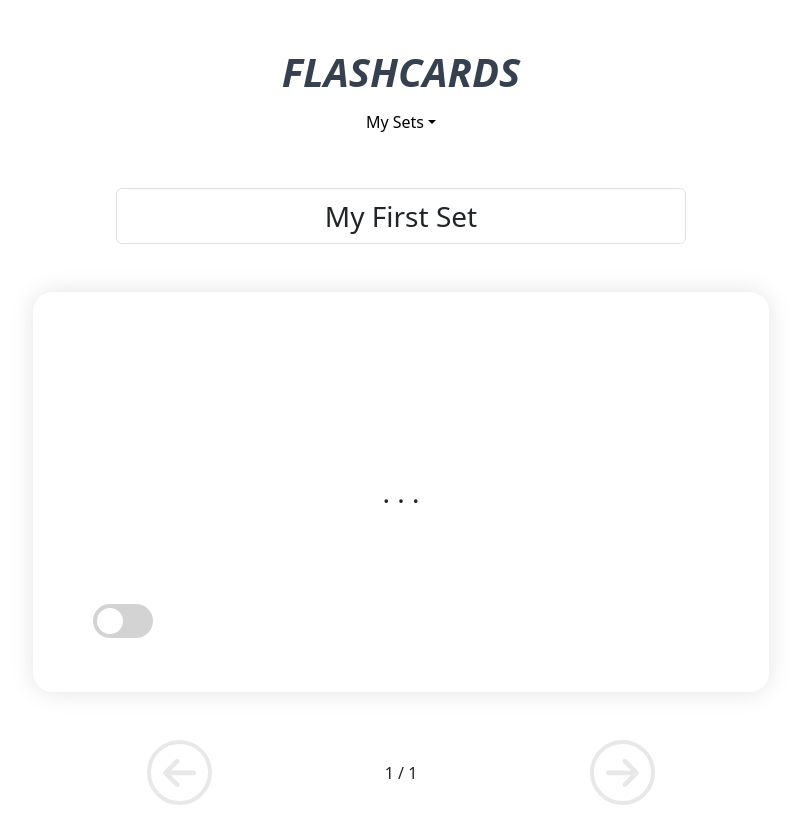
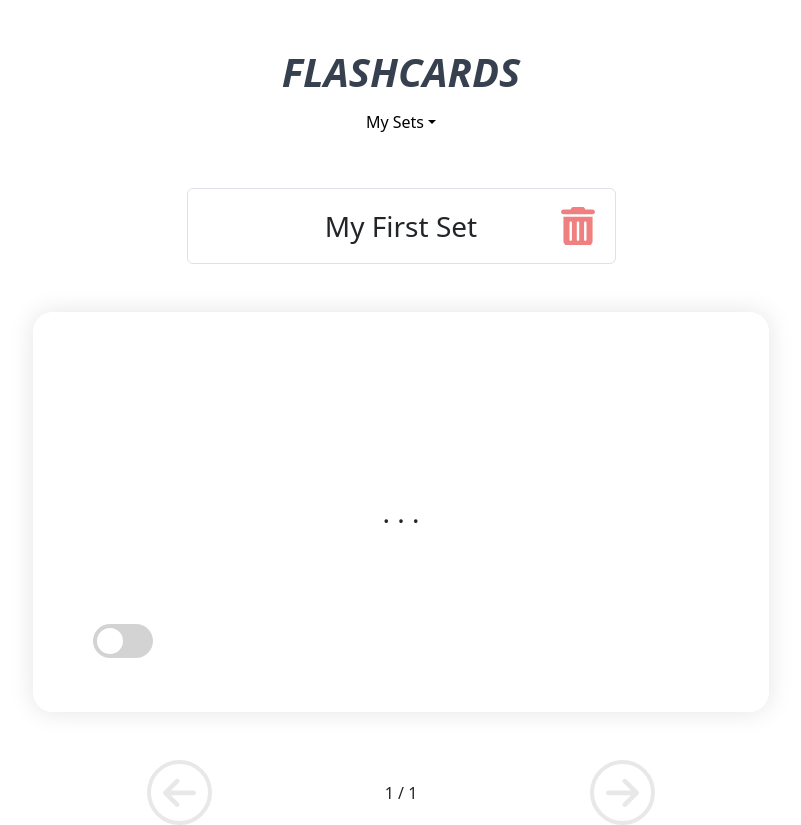
Before and after one commit to peter-tres/flashcards-project, a React (Vite) app: page / in a window 1280 px wide. Shown: the top 825 px of the page, without its empty margins (239-1040 px from the left). Built offline with nearby package versions, Linux system fonts and the light colour scheme.

Commit message:
tentative complete

```diff
--- a/src/App.jsx
+++ b/src/App.jsx
@@ -32,22 +32,34 @@ function clamp(num, min, max) {
 }
 
 
+function loadData(){
+  const data = JSON.parse(localStorage.getItem("data"));
+  return data
+}
+
+function initializeSets(){
+  const data = loadData();
+
+  let id = createSetID();
+  let new_set = {[id]: createSet("My First Set", id)}
+
+
+  return data? data : new_set
+}
+
 
 function App() {
 
-  const [sets, setSets] = useState(
-    () => {
-      let id = createSetID();
 
-      return {[id]: createSet("My First Set", id)}
-    }
 
-  );
-
+  const [sets, setSets] = useState(()=>initializeSets());
   const [currentCard,setCurrentCard] = useState(0);
-
   const [selectedSet, setSelectedSet] = useState(Object.keys(sets)[0]);
 
+  const saveData = () => {
+    localStorage.setItem("data", JSON.stringify(sets));
+
+  }
 
   const switchToSet = (set_name) => {
     setCurrentCard(0);
@@ -67,13 +79,34 @@ function App() {
 
   }
 
+  const deleteSet = (id) => {
+
+    if (Object.keys(sets).length < 2) return;
+
+    const new_sets = {...sets};
+    delete new_sets[id];
+
+
+    const keys = Object.keys(new_sets);
+
+    const new_selected =
+    id == selectedSet ? keys[keys.length-1] : selectedSet;
+
+    setSelectedSet(new_selected);
+    setSets(new_sets);
+
+  }
+
   const addSet = (name) => {
     let new_set = createSet(name);
     setSets({
       ...sets,
       [new_set.id]: new_set
     });
+
     setSelectedSet(new_set.id);
+
+
 
   }
 
@@ -86,10 +119,9 @@ function App() {
           cards: [...sets[id].cards, createCard()]
         }
       }
-
-
     )
     setCurrentCard(sets[selectedSet].cards.length);
+
   }
 
   const deleteCurrentCard = (id) => {
@@ -121,7 +153,17 @@ function App() {
         cards: sets[id].cards.map((c,i)=> i==currentCard? {...c, [k]:v}:c)
       }
     })
+
   }
+
+
+  useEffect(() => {
+    if (!(selectedSet in sets)) {
+      setSelectedSet(Object.keys(sets)[0])
+    }
+    saveData();
+
+  },[sets, selectedSet])
 
 
 
@@ -135,7 +177,8 @@ function App() {
       <ActionPanel
       sets={sets}
       add_to_set={addSet}
-      set_selected_set={switchToSet}/>
+      set_selected_set={switchToSet}
+      />
       </div>
 
       <div className="col-12">
@@ -148,7 +191,8 @@ function App() {
       updateCardFunc={updateCurrentCard}
       card_set_id={selectedSet}
       card_index={currentCard}
-      card_index_setter={setCurrentCard}/>
+      card_index_setter={setCurrentCard}
+      deleteSetFunc={deleteSet}/>
       </div>
 
     </div>
--- a/src/components/ActionPanel.jsx
+++ b/src/components/ActionPanel.jsx
@@ -30,7 +30,7 @@ function ActionPanel({sets, add_to_set,set_selected_set}){
 
                 <Dropdown.Menu className="text-center centered-menu">
                     {Object.keys(sets).map(
-                        (key,i)=> (<Dropdown.Item className= "button-activate" key={i} eventKey={key}>{sets[key].set_name}</Dropdown.Item>)
+                        (key,i)=> (<Dropdown.Item className= "button-activate overflow-hidden" key={i} eventKey={key}>{sets[key].set_name? sets[key].set_name: "Set"}</Dropdown.Item>)
                         )}
 
                     <DropdownItem
--- a/src/components/CardInterface.css
+++ b/src/components/CardInterface.css
@@ -21,6 +21,13 @@
 .trashcan-button:active{
   background-color: firebrick !important;
 }
+
+
+
+
+
+
+
 
 .add-button, .add-button:focus{
   background-color: cornflowerblue;
@@ -46,8 +53,6 @@
 .save-button:active{
   background-color: seagreen !important;
 }
-
-
 
 .arrow-button, .arrow-button:focus{
   min-width: 65px;
@@ -87,6 +92,23 @@
   background-color: whitesmoke;
 }
 
+.deleteset-button, .deleteset-button:focus{
+  background-color: white;
+  color: lightcoral;
+}
+
+
+.deleteset-button:hover{
+  background-color: white;
+  color: rgb(243, 160, 160) ;
+}
+
+.deleteset-button:active{
+  background-color: white !important;
+  color: firebrick !important;
+}
+
+
 @keyframes slide-right{
   0%
   {
--- a/src/components/CardInterface.jsx
+++ b/src/components/CardInterface.jsx
@@ -14,7 +14,7 @@ function clamp(num, min, max) {
 function CardInterface(
     {cards, sets,
     renameSetFunc,deleteCardFunc , addCardFunc,updateCardFunc,
-    card_set_id, card_index, card_index_setter}){
+    card_set_id, card_index, card_index_setter, deleteSetFunc}){
 
     const handleOnChange = (e, card_set_id) => {
         renameSetFunc(card_set_id, e.target.value);
@@ -42,14 +42,26 @@ function CardInterface(
     return(
     <>
         <div className="row justify-content-center mb-5">
-            <input
-            onChange={(e) => handleOnChange(e, card_set_id)}
-            className="w-50 form-control text-center fs-3"
-            type="text"
-            placeholder='Set Name'
-            value={sets[card_set_id].set_name}
-            >
-            </input>
+                <div className="col-12 input-container d-flex justify-content-center">
+                    <div className="position-relative">
+                    <input
+                    onChange={(e) => handleOnChange(e, card_set_id)}
+                    className="form-control text-center fs-3 py-3"
+                    type="text"
+                    placeholder='Set Name'
+                    value={sets[card_set_id].set_name}>
+                    </input>
+
+                    <button
+                    onClick={() => deleteSetFunc(card_set_id)}
+                    type="button" className="btn custom-button-base deleteset-button position-absolute end-0 top-50 translate-middle-y me-2">
+                        {React.cloneElement(icons.trashcanIcon)}
+                    </button>
+                    </div>
+
+                </div>
+
+
         </div>
 
         <div className="row justify-content-center mb-5">
@@ -109,11 +121,11 @@ function CardInterface(
                     {React.cloneElement(icons.plusIcon, {style: {color: 'whitesmoke'}})}
                 </button>
 
-                <button
+                {/* <button
                 // onClick = {}
                 type="button" className="btn custom-button-base save-button">
                     {React.cloneElement(icons.saveIcon, {style: {color: 'whitesmoke'}})}
-                </button>
+                </button> */}
             </div>
 
 
```
Also changed, not shown: src/components/ActionPanel.css (line endings or trailing spaces).
